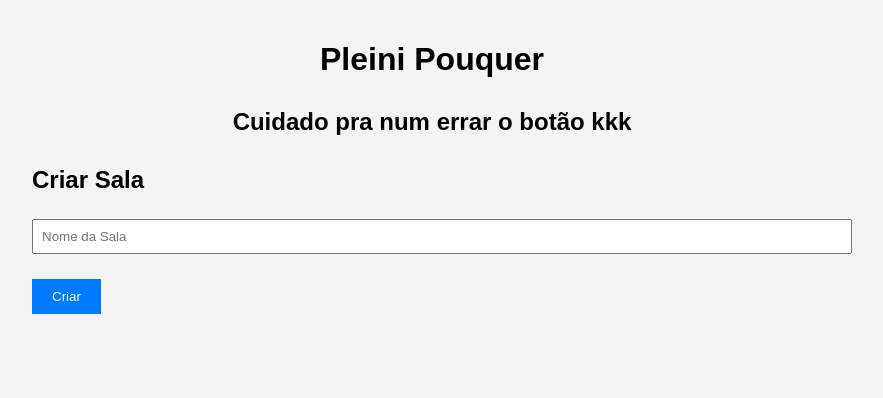
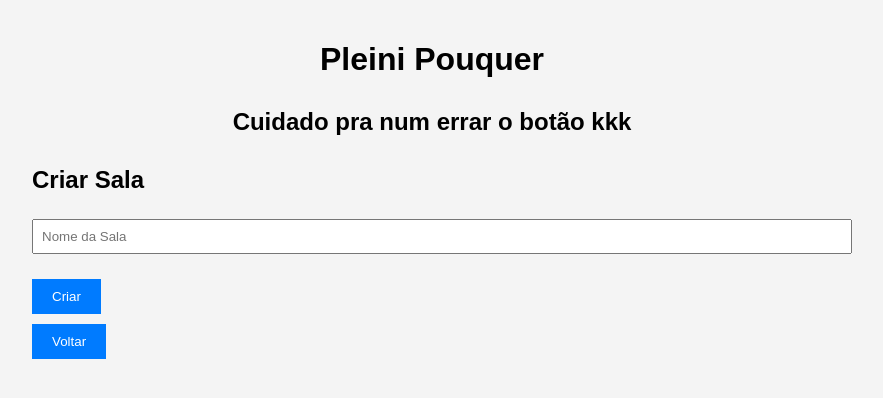
Before and after one commit to diegorangelsoares/planning-poker-front, a React (Create React App) app: page /create in a window 1280 px wide. Shown: the top 398 px of the page, without its empty margins (208-1091 px from the left). Built offline with nearby package versions, Linux system fonts and the light colour scheme; no server answers.

Commit message:
Ajustes em alguns botoes

```diff
--- a/src/components/CreateRoom.js
+++ b/src/components/CreateRoom.js
@@ -15,6 +15,10 @@ function CreateRoom() {
         }
     };
 
+    const voltarHome = () => {
+        navigate(`/`);
+    };
+
     return (
         <div>
             <h2>Criar Sala</h2>
@@ -26,6 +30,8 @@ function CreateRoom() {
                 onChange={(e) => setRoomName(e.target.value)}
             />
             <button className="button" onClick={handleCreateRoom}>Criar</button>
+            <div></div>
+            <button className="button" onClick={voltarHome}>Voltar</button>
         </div>
     );
 }
--- a/src/components/JoinRoom.js
+++ b/src/components/JoinRoom.js
@@ -12,6 +12,10 @@ function JoinRoom() {
             socket.emit('joinRoom', { roomId, userName });
             navigate(`/room/${roomId}`);
         }
+    };
+
+    const voltarHome = () => {
+        navigate(`/`);
     };
 
     return (
@@ -32,6 +36,8 @@ function JoinRoom() {
                 onChange={(e) => setUserName(e.target.value)}
             />
             <button className="button" onClick={handleJoinRoom}>Entrar</button>
+            <div></div>
+            <button className="button" onClick={voltarHome}>Voltar</button>
         </div>
     );
 }
--- a/src/components/PokerRoom.js
+++ b/src/components/PokerRoom.js
@@ -10,7 +10,7 @@ function PokerRoom() {
     const [votes, setVotes] = useState([]);
     const [average, setAverage] = useState(null);
 
-    const cards = Array.from({ length: 31 }, (_, i) => i * 2); // Números pares de 0 a 60
+    const cards = ['0','1','2','3','4','5','6','7','8','9','10','11','12','13','14','15','16','17','18','19','20','21','22','23','24','25','26','27','28','29','30','31','32','33','34','35','36','37','38','39', '?', '☕']; // Números pares de 0 a 60
 
     useEffect(() => {
         socket.on('updateUsers', ({ users }) => {
@@ -44,7 +44,7 @@ function PokerRoom() {
 
     return (
         <div>
-            <h2>ID da Sala: {roomId}</h2>
+            <h2>Sala: {roomId}</h2>
 
             <h3>Participantes:</h3>
             <ul>
```
